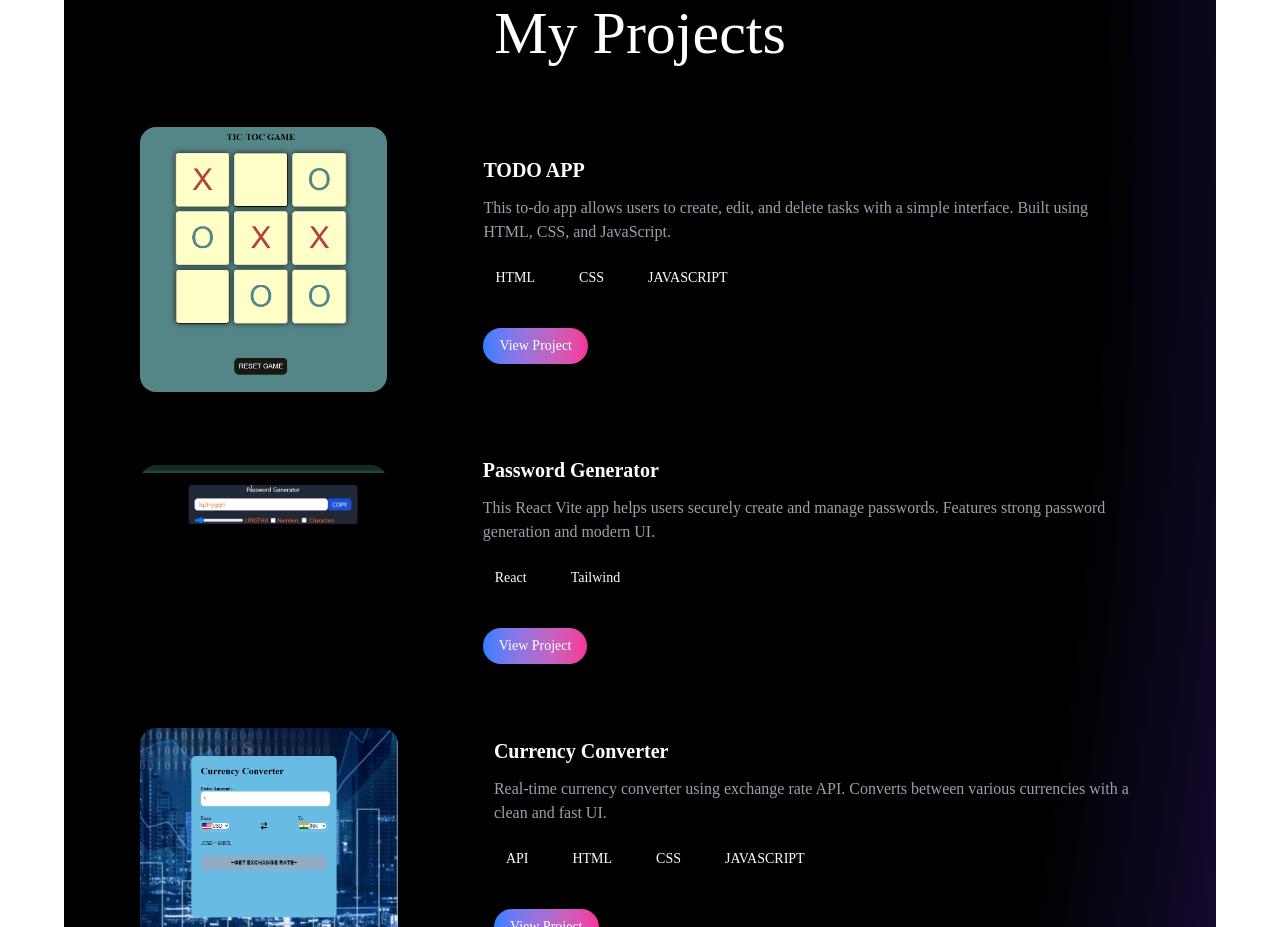
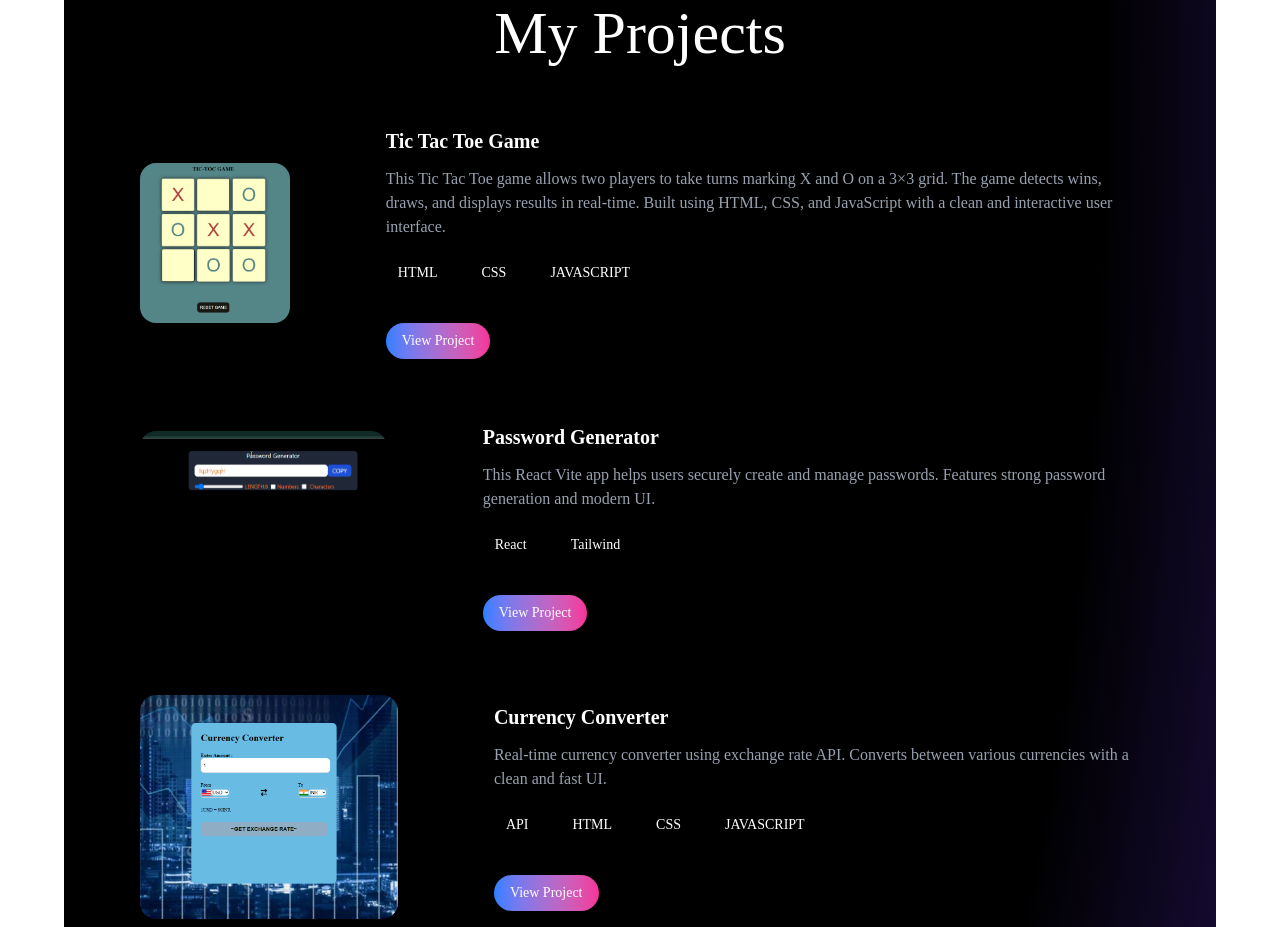
Before and after one commit to AJAY2405/portfolio, a React (Vite) app: page / in a window 1280 px wide. Shown: the part 1640-2567 px from the top of the page. Built offline with nearby package versions, Linux system fonts and the light colour scheme.

Commit message:
Updated UI and added game reset logic

```diff
--- a/src/components/Projects.jsx
+++ b/src/components/Projects.jsx
@@ -96,8 +96,8 @@ import { motion } from 'framer-motion';
 const projectsData = [
   {
     image: "/Images/2.png",
-    title: "TODO APP",
-    description: "This to-do app allows users to create, edit, and delete tasks with a simple interface. Built using HTML, CSS, and JavaScript.",
+    title: "Tic Tac Toe Game",
+    description: "This Tic Tac Toe game allows two players to take turns marking X and O on a 3×3 grid. The game detects wins, draws, and displays results in real-time. Built using HTML, CSS, and JavaScript with a clean and interactive user interface.",
     technologies: ["HTML", "CSS", "JAVASCRIPT"],
     link: "https://tictocto-mhuq.vercel.app/"
   },
```
